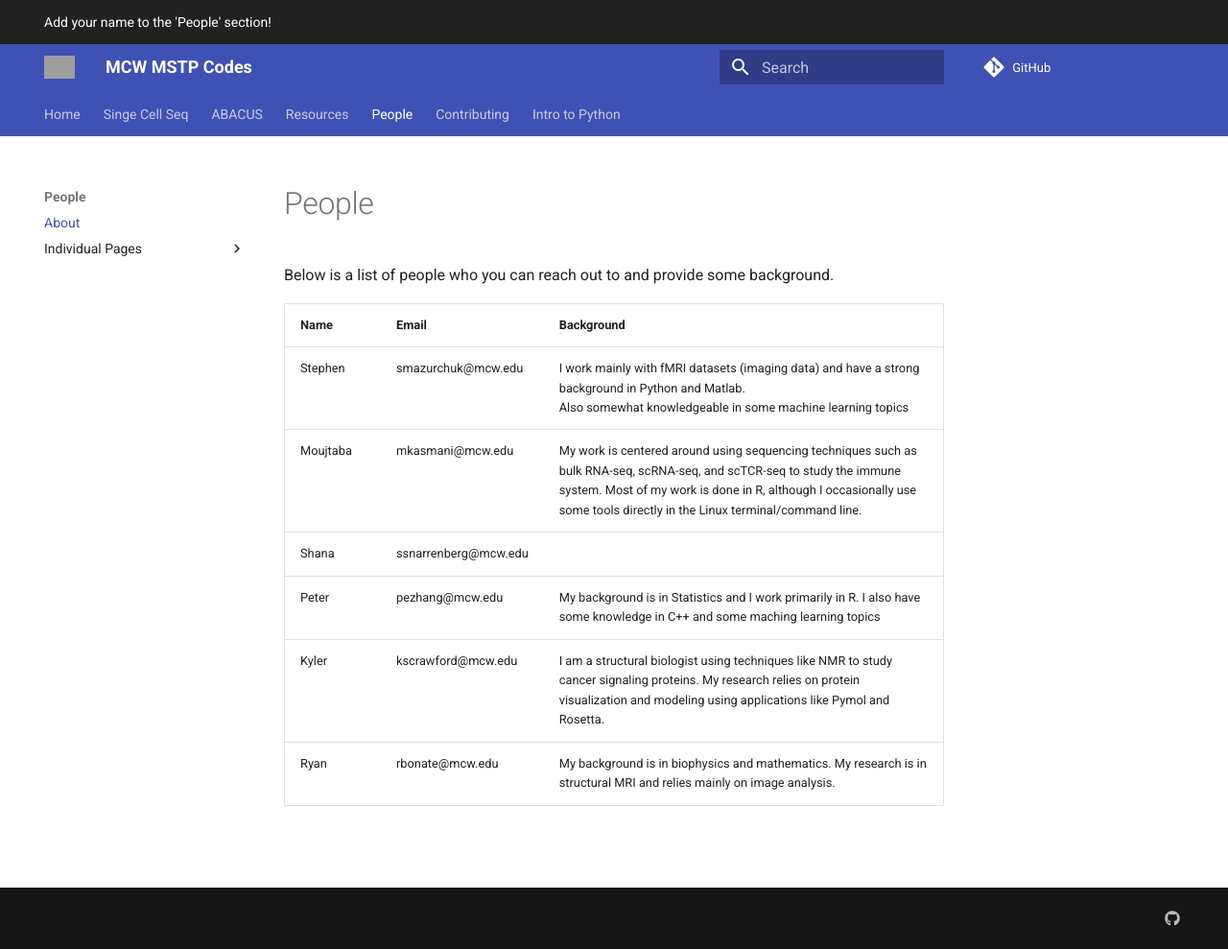
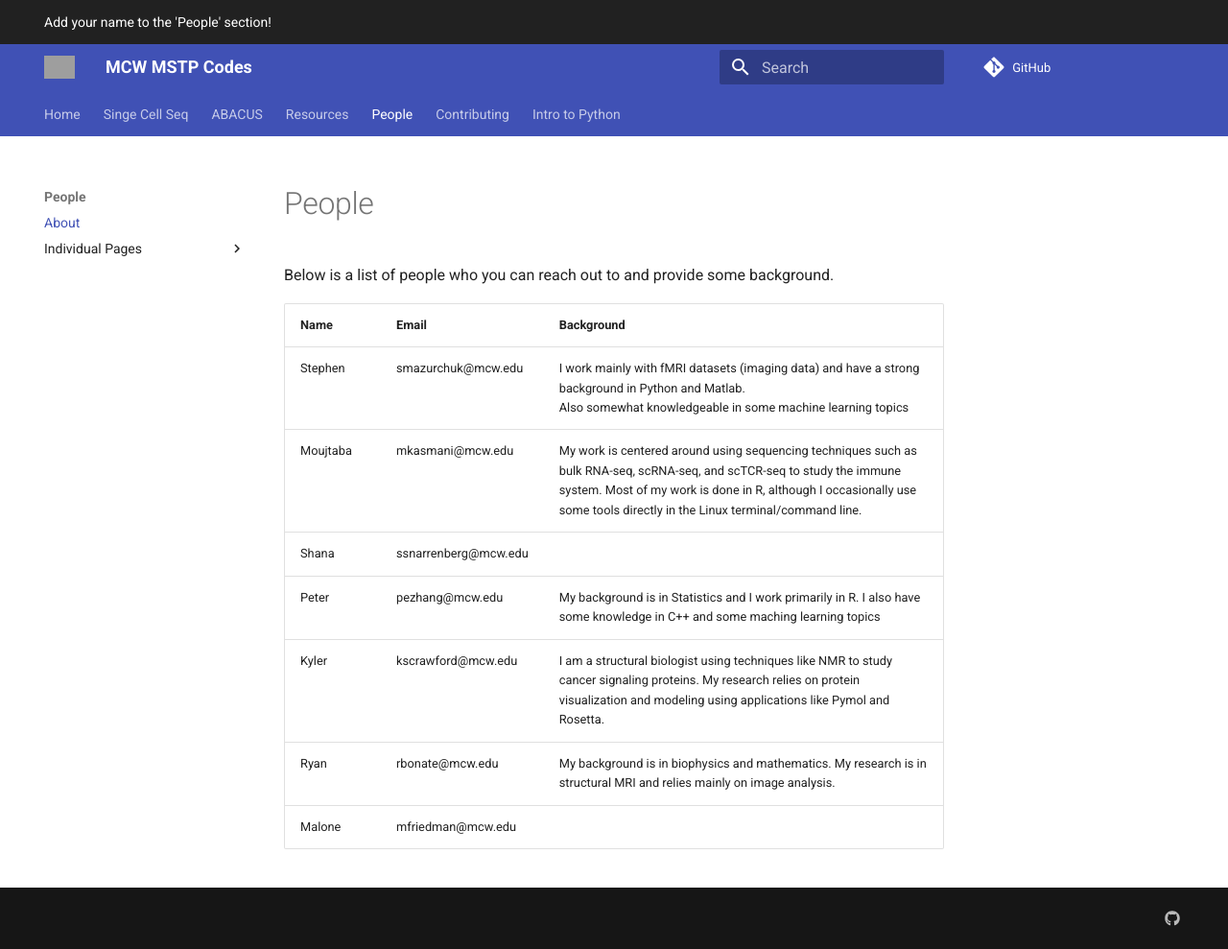
Before and after one commit to mcw-mstp/mcw-mstp.github.io, an MkDocs documentation site: the page built from docs/people/people.md, in a window 1280 px wide and 989 px high. Shown: the whole window at 96% size. Built offline with MkDocs 1.6.1 and Material for MkDocs 9.7.7, drawn with Linux system fonts in a browser that asks for light colours; comment, search, counter and statistics services are not loaded; grey boxes are pictures that could not be loaded.

Commit message:
Update people.md

```diff
--- a/docs/people/people.md
+++ b/docs/people/people.md
@@ -14,3 +14,4 @@ Below is a list of people who you can reach out to and provide some background.
 | Peter | pezhang@mcw.edu | My background is in Statistics and I work primarily in R. I also have some knowledge in C++ and some maching learning topics |
 | Kyler | kscrawford@mcw.edu | I am a structural biologist using techniques like NMR to study cancer signaling proteins. My research relies on protein visualization and modeling using applications like Pymol and Rosetta.
 | Ryan | rbonate@mcw.edu | My background is in biophysics and mathematics. My research is in structural MRI and relies mainly on image analysis. |
+|Malone|mfriedman@mcw.edu||
```
